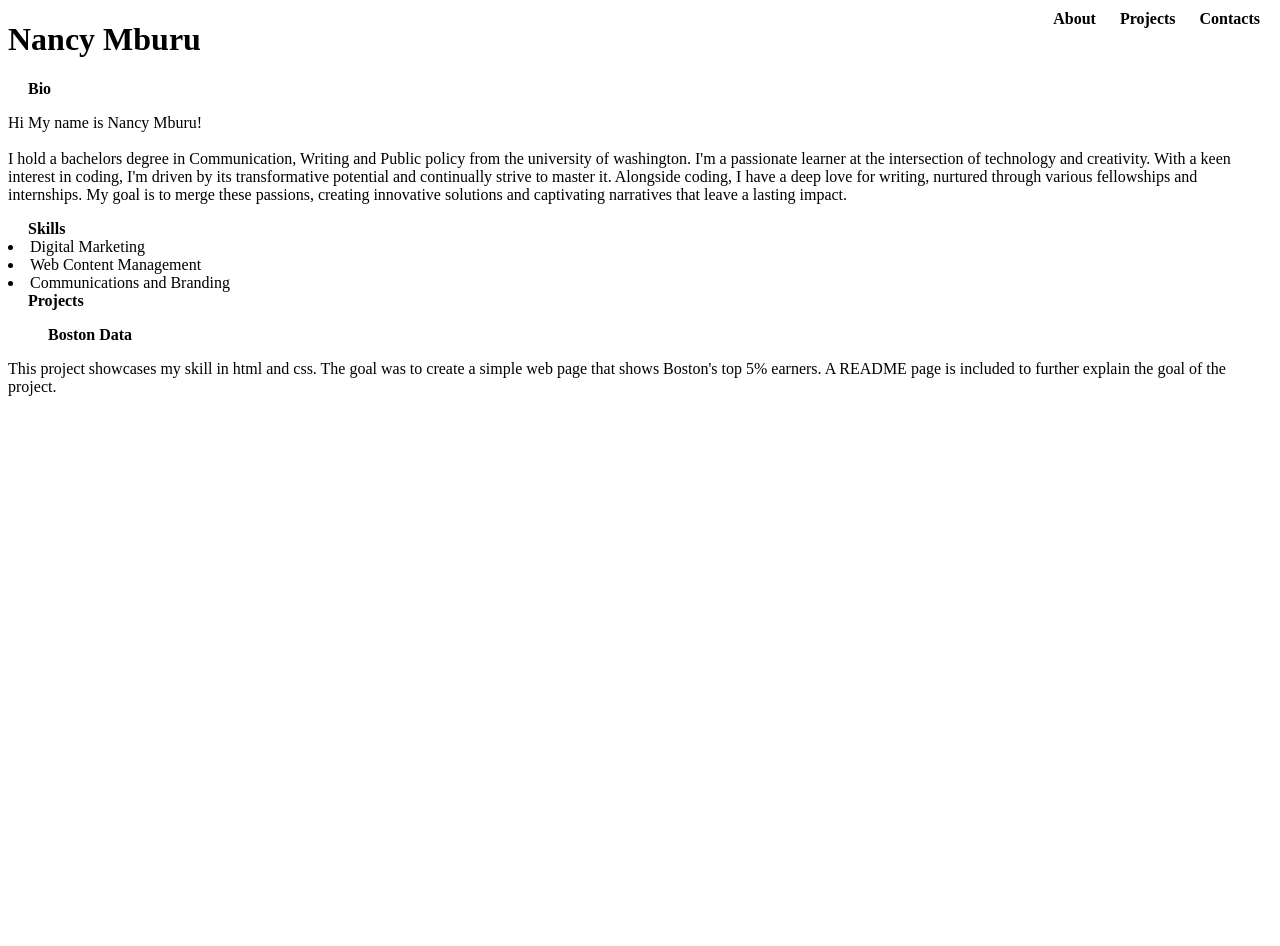
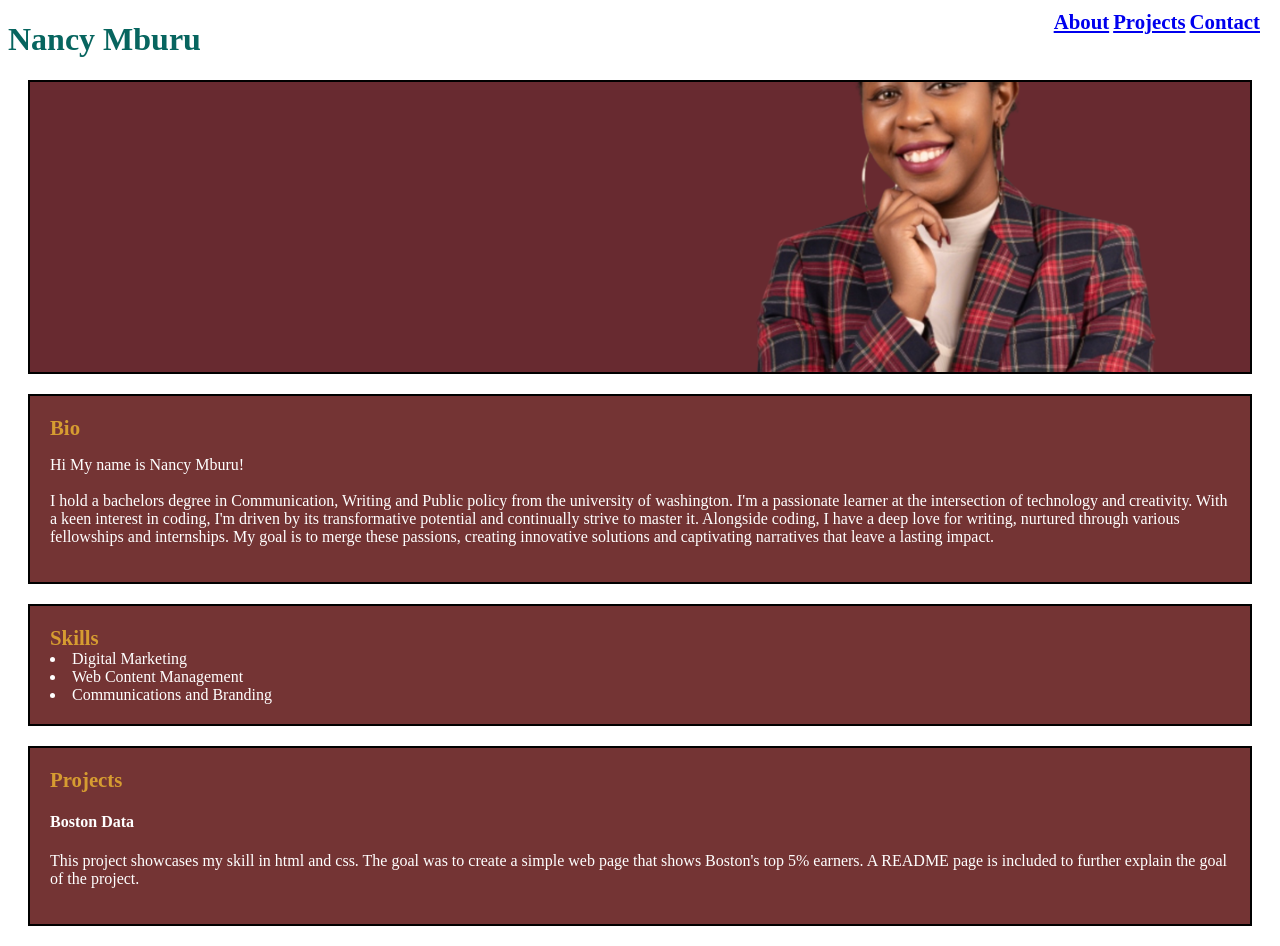
Before and after one commit to NeesieM/Nancy-Mburu-, a plain HTML site: page index.html in a window 1280 px wide. Before the commit the page ends 800 px from the top, so only its background shows below. Drawn offline with Linux system fonts and the light colour scheme.

Commit message:
added styling for sections and a profile image

```diff
--- a/index.html
+++ b/index.html
@@ -8,18 +8,22 @@
 </head>
 <body>
     <header>
-    <h1> Nancy Mburu </h1>
+    <h1 class="Name"> Nancy Mburu </h1>
+    <nav>
         <div class="header">
             <b>
-            <h>About</h>
-            <h>Projects</h>
-            <h>Contacts</h>
+                <h><a href="#about">About</a></h>
+                <h><a href="#projects">Projects</a></h>
+                <h><a href="#contacts">Contact</a></h>
             </b>
-
         </div>
+    </nav>
     </header>
 
+    <figure class="Image" title="main image"></figure>
+
         <section>
+            <div class="Bio">
                 <b>
                     <h>Bio</h>
                 </b>
@@ -32,9 +36,11 @@
                         Alongside coding, I have a deep love for writing, nurtured through various fellowships and internships.
                         My goal is to merge these passions, creating innovative solutions and captivating narratives that leave a lasting impact.
                     </p>
+            </div>
         </section>
 
         <section>
+        <div class="Skills">
             <b>
                 <h> Skills </h>
             </b>
@@ -42,19 +48,22 @@
                 <li>Digital Marketing</li>
                 <li>Web Content Management</li>
                 <li>Communications and Branding</li>
+        </div>
         </section>
 
         <section>
+        <div class="Projects">
             <b>
                 <h>Projects</h>
             </b>
             <b>
-                <ul>Boston Data</ul>
+            <h4>Boston Data</h4>
             </b>
             <p> This project showcases my skill in html and css.
                 The goal was to create a simple web page that shows Boston's top 5% earners.
                 A README page is included to further explain the goal of the project.
             </p>
+        </div>
         </section>
 </body>
 </html>
--- a/style.css
+++ b/style.css
@@ -4,6 +4,8 @@ body {
 h1 {
     top:10px;
     Left:20px;
+    font-size: 200%;
+    color:rgb(7, 101, 95);
 }
 .header {
     float: right;
@@ -11,7 +13,38 @@ h1 {
     top:10px;
     right:20px;
   }
+.Image {
+    border: 2px solid black;
+    margin: 20px;
+    padding: 20px;
+    height: 250px;
+    background-image: url("Profile.jpg");
+    background-size: cover;
+    background-repeat: no-repeat;
+    background-position:center;
+}
+.Bio {
+    background-color: rgb(116, 52, 52);
+    color: white;
+    border: 2px solid black;
+    margin: 20px;
+    padding: 20px;
+}
+.Skills {
+    background-color: rgb(116, 52, 52);
+    color: white;
+    border: 2px solid black;
+    margin: 20px;
+    padding: 20px;
+}
+.Projects {
+    background-color: rgb(116, 52, 52);
+    color: white;
+    border: 2px solid black;
+    margin: 20px;
+    padding: 20px;
+}
   h{
-    color: black;
-    margin-left: 20px;
+    color: rgb(214, 156, 49);
+    font-size: 130%;
   }
```
Also changed, not shown: Profile.jpg (added). Lines whose indentation alone changed are shown as unchanged.
